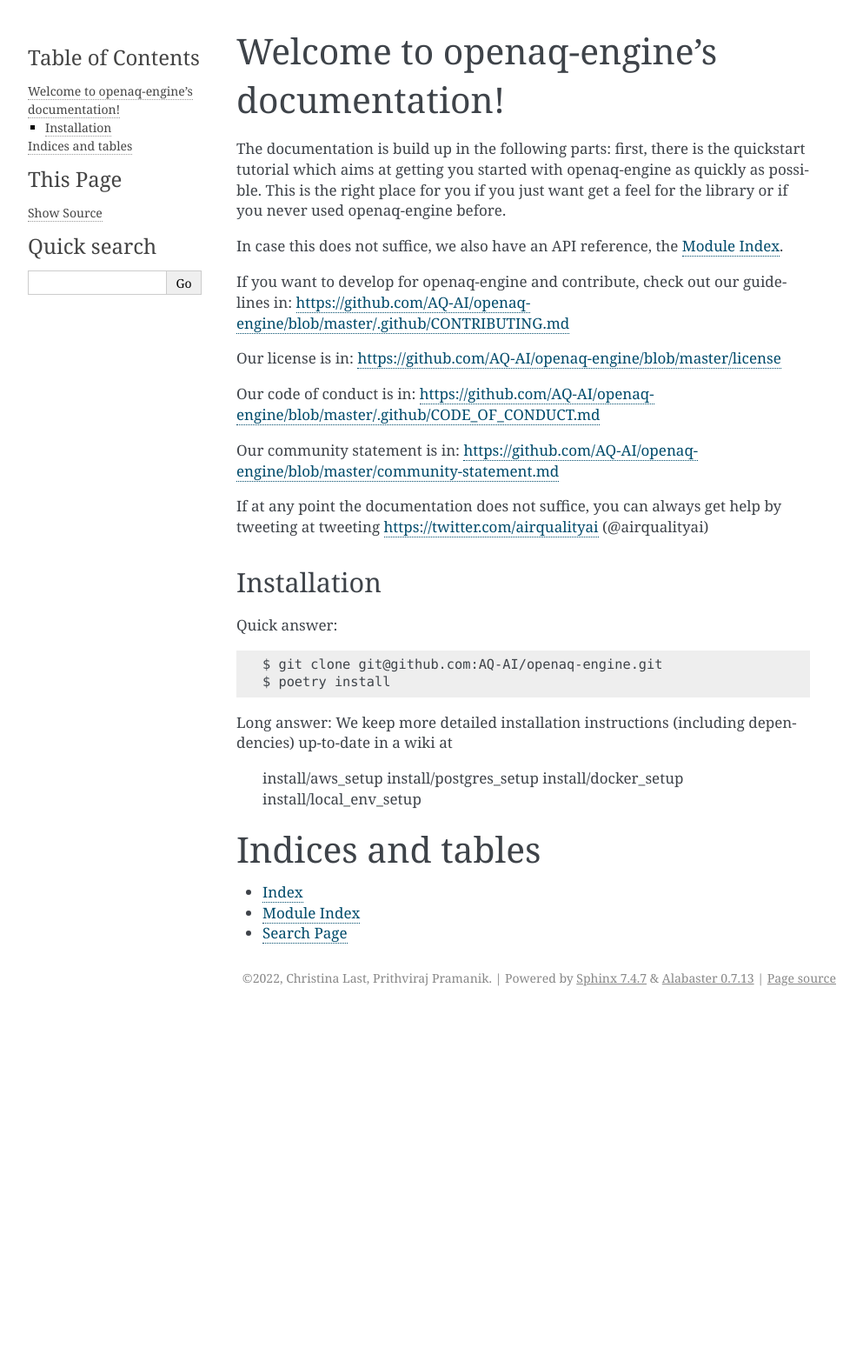
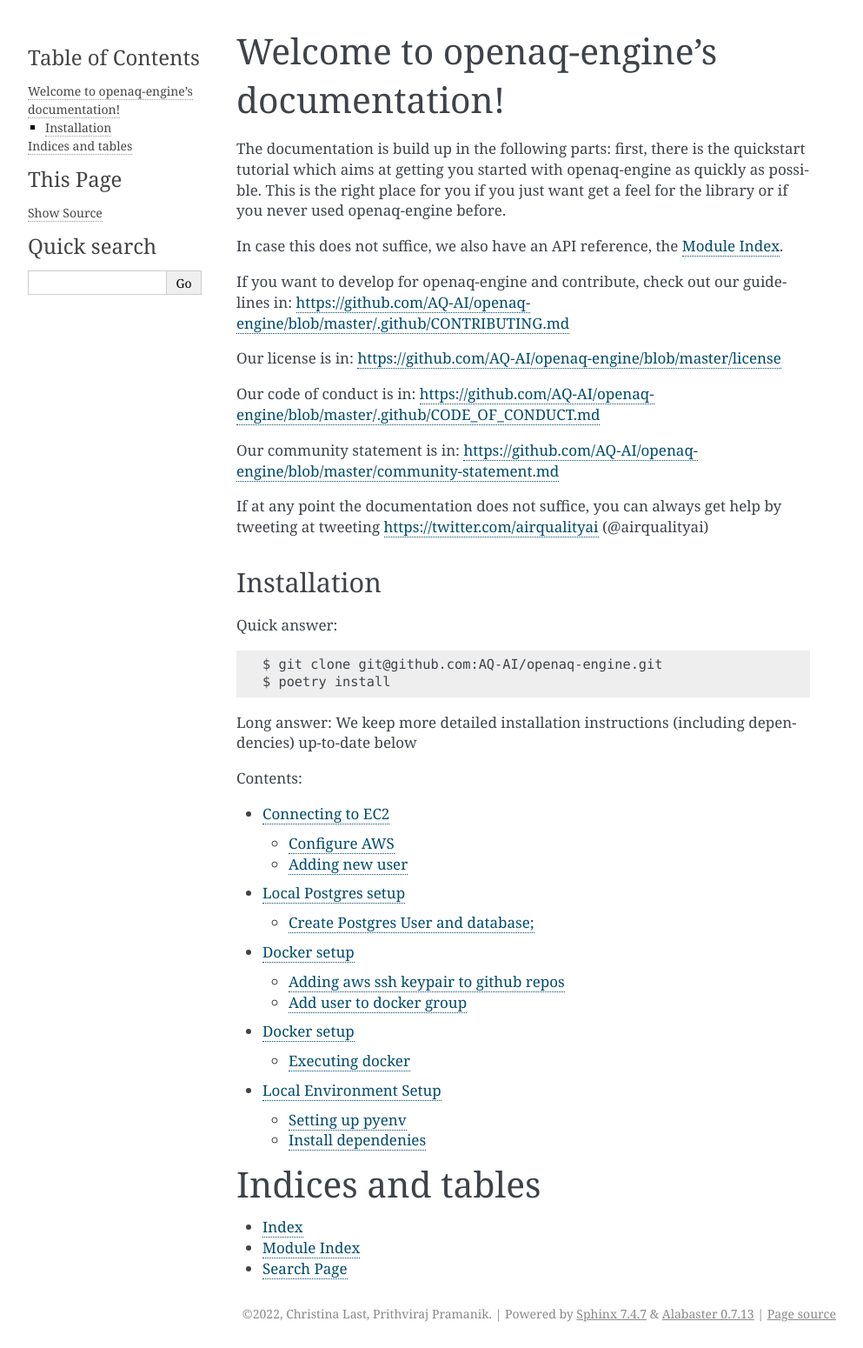
Before and after one commit to AQ-AI/openaq-engine, a Sphinx documentation site: the page built from docs/source/index.rst, in a window 1280 px wide. Shown: the whole page at 87% size, without its empty margins (148-1141 px from the left). Built offline with Sphinx 7.4.7, drawn with Linux system fonts in a browser that asks for light colours; before the commit the page ends 1164 px from its top, so only the background shows below that.

Commit message:
docs: Update index.rst

```diff
--- a/docs/source/index.rst
+++ b/docs/source/index.rst
@@ -38,7 +38,12 @@
 
 Long answer:
 We keep more detailed installation instructions (including dependencies)
-up-to-date in a wiki at
+up-to-date below
+
+.. toctree::
+   :maxdepth: 2
+   :caption: Contents:
+
    install/aws_setup
    install/postgres_setup
    install/docker_setup
```
